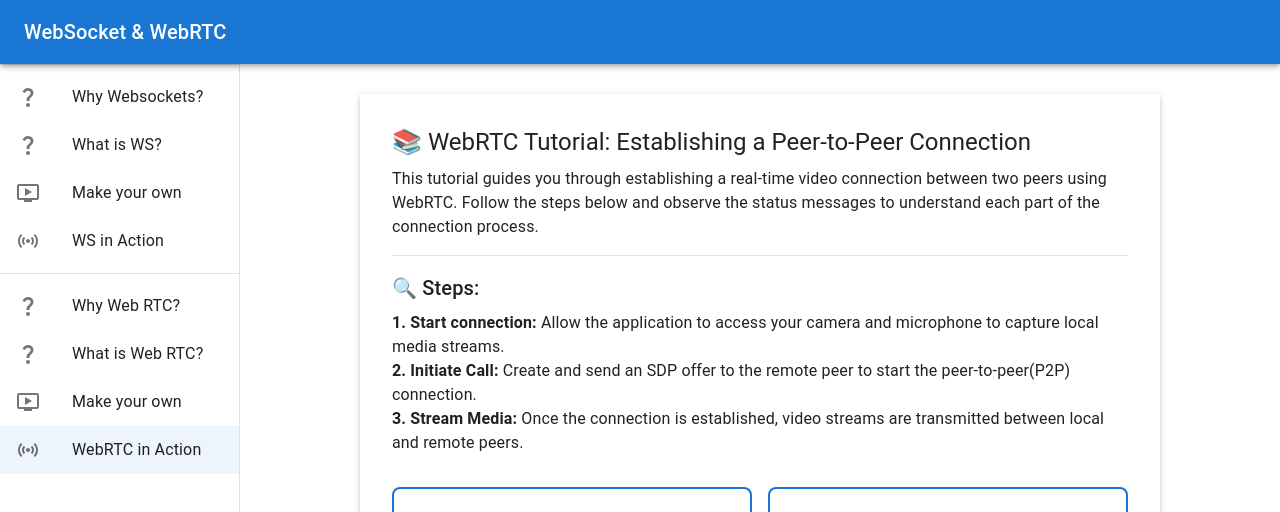
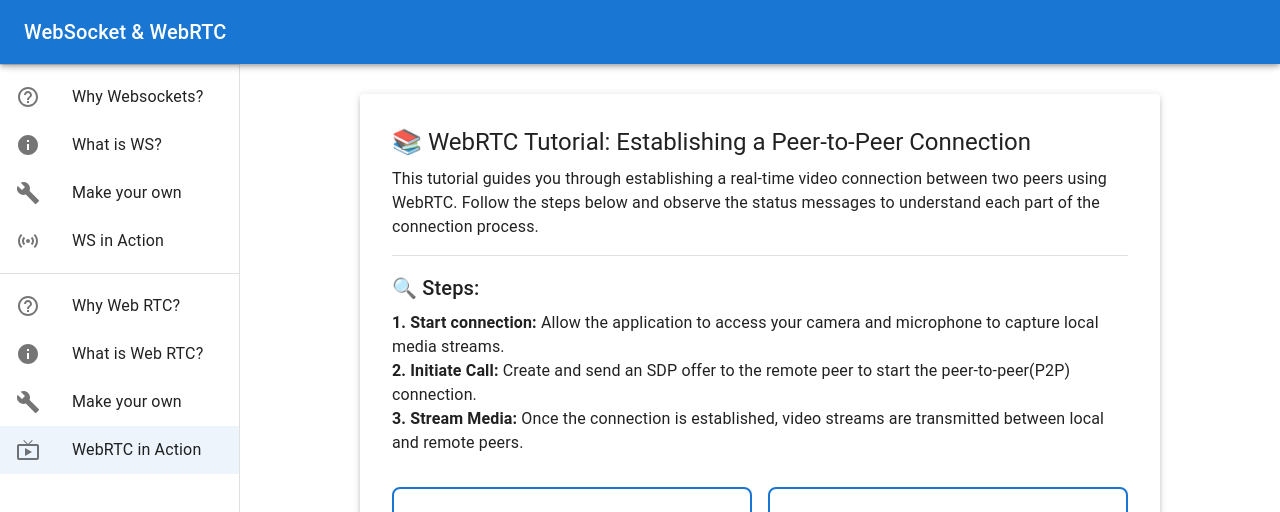
Before and after one commit to ishtpreet/WebSockets-and-WebRTC, a React (Create React App) app in the folder frontend/: page /webrtc in a window 1280 px wide. Shown: the top 512 px of the page. Built offline with nearby package versions, Linux system fonts and the light colour scheme; no server answers.

Commit message:
Fixed sidebar icons

```diff
--- a/frontend/src/components/SideMenu.js
+++ b/frontend/src/components/SideMenu.js
@@ -9,26 +9,28 @@ import ListItemIcon from '@mui/material/ListItemIcon';
 import ListItemText from '@mui/material/ListItemText';
 import Toolbar from '@mui/material/Toolbar';
 import Typography from '@mui/material/Typography';
-import QuestionMarkIcon from '@mui/icons-material/QuestionMark';
+import InfoIcon from '@mui/icons-material/Info';
+import BuildIcon from '@mui/icons-material/Build';
+import LiveTvIcon from '@mui/icons-material/LiveTv';
+import HelpOutlineIcon from '@mui/icons-material/HelpOutline';
 import SensorsIcon from '@mui/icons-material/Sensors';
-import OndemandVideoIcon from '@mui/icons-material/OndemandVideo';
 import { useNavigate, useLocation } from 'react-router';
 
 const drawerWidth = 240;
 
 const menuItems = {
-    websocket: [
-        { label: 'Why Websockets?', path: '/', icon: <QuestionMarkIcon /> },
-        { label: 'What is WS?', path: '/what-is-ws', icon: <QuestionMarkIcon /> },
-        { label: 'Make your own', path: '/websocket-tutorial', icon: <OndemandVideoIcon /> },
-        { label: 'WS in Action', path: '/ws', icon: <SensorsIcon /> },
-    ],
-    webrtc: [
-        { label: 'Why Web RTC?', path: '/why-webrtc', icon: <QuestionMarkIcon /> },
-        { label: 'What is Web RTC?', path: '/what-is-webrtc', icon: <QuestionMarkIcon /> },
-        { label: 'Make your own', path: '/webrtc-tutorial', icon: <OndemandVideoIcon /> },
-        { label: 'WebRTC in Action', path: '/webrtc', icon: <SensorsIcon /> },
-    ],
+  websocket: [
+      { label: 'Why Websockets?', path: '/', icon: <HelpOutlineIcon /> },
+      { label: 'What is WS?', path: '/what-is-ws', icon: <InfoIcon /> },
+      { label: 'Make your own', path: '/websocket-tutorial', icon: <BuildIcon /> },
+      { label: 'WS in Action', path: '/ws', icon: <SensorsIcon /> },
+  ],
+  webrtc: [
+      { label: 'Why Web RTC?', path: '/why-webrtc', icon: <HelpOutlineIcon /> },
+      { label: 'What is Web RTC?', path: '/what-is-webrtc', icon: <InfoIcon /> },
+      { label: 'Make your own', path: '/webrtc-tutorial', icon: <BuildIcon /> },
+      { label: 'WebRTC in Action', path: '/webrtc', icon: <LiveTvIcon /> },
+  ],
 };
 
 function SideMenu(props) {
```
